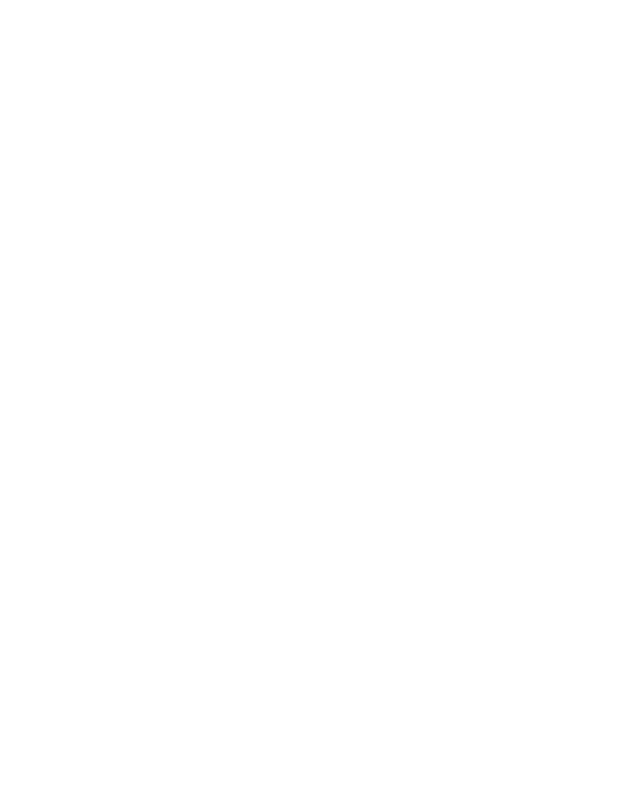
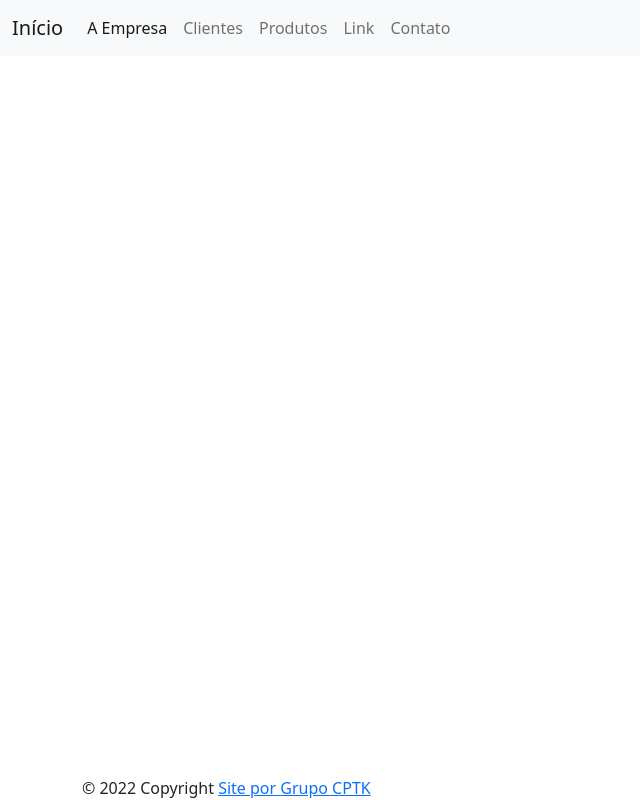
Before and after one commit to carlosjpinheiro/Projeto-devs2blu-site-institucional, a plain HTML site: page index.html in a window 1280 px wide. Shown: the whole page, without its empty margins (0-640 px from the left). Drawn offline with Linux system fonts and the light colour scheme.

Commit message:
adiciona navbar e footer

```diff
--- a/index.html
+++ b/index.html
@@ -6,12 +6,53 @@
     <meta name="viewport" content="width=device-width, initial-scale=1.0">
     <title>Empresa X</title>
     <link rel="stylesheet" href="css/style.css">
+    <link rel="stylesheet" href="css/bootstrap.min.css">
 </head>
 <body>
+    <nav class="navbar navbar-expand-lg bg-light">
+        <div class="container-fluid">
+          <a class="navbar-brand" href="#">Início</a>
+          <button class="navbar-toggler" type="button" data-bs-toggle="collapse" data-bs-target="#navbarSupportedContent" aria-controls="navbarSupportedContent" aria-expanded="false" aria-label="Toggle navigation">
+            <span class="navbar-toggler-icon"></span>
+          </button>
+          <div class="collapse navbar-collapse" id="navbarSupportedContent">
+            <ul class="navbar-nav me-auto mb-2 mb-lg-0">
+                <li class="nav-item">
+                    <a class="nav-link active" aria-current="page" href="#">A Empresa</a>
+                </li>
+                <li class="nav-item">
+                    <a class="nav-link" href="">Clientes</a>
+                </li>
+                <li class="nav-item">
+                    <a class="nav-link" href="">Produtos</a>
+                </li>
+                <li class="nav-item">
+                    <a class="nav-link" href="">Link</a>
+                </li>
+                <li class="nav-item">
+                  <a class="nav-link" href="#">Contato</a>
+                </li>
+            </ul>
+          </div>
+        </div>
+      </nav>
+
     <main>
-
+            <div class="container" id="content">
+                <!-- Aqui é injetado o conteudo html das outras paginas -->
+            </div>
     </main>
 
+    <footer class="page-footer fixed-bottom">
+        <div class="footer-copyright">
+            <div class="container">
+                © 2022 Copyright
+                <a class="right" href="#!">Site por Grupo CPTK</a>
+            </div>
+        </div>
+    </footer>
+
+    <script src="js/bootstrap.min.js"></script>
     <script src="js/script.js"></script>
 </body>
 </html>
```
